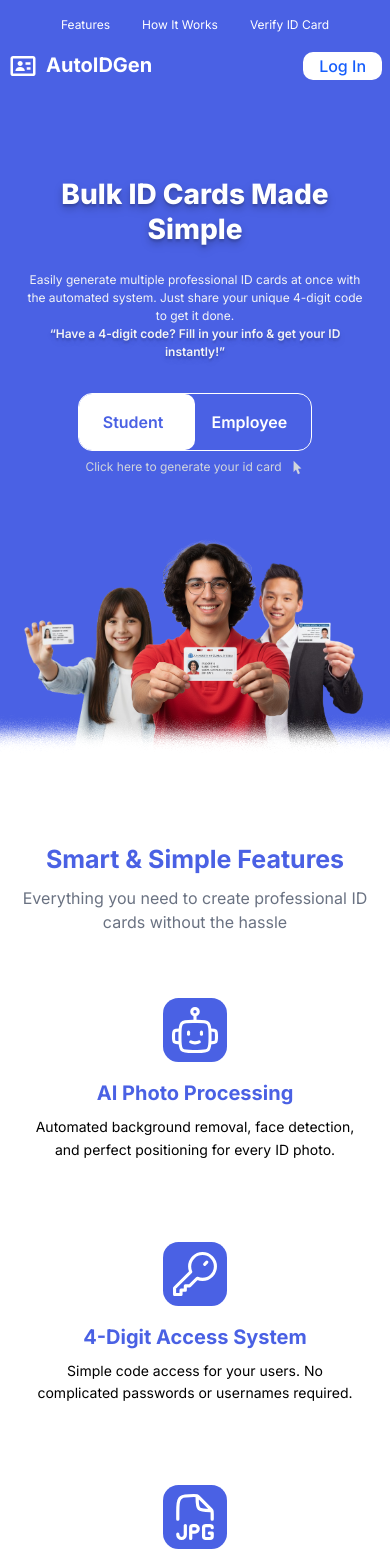
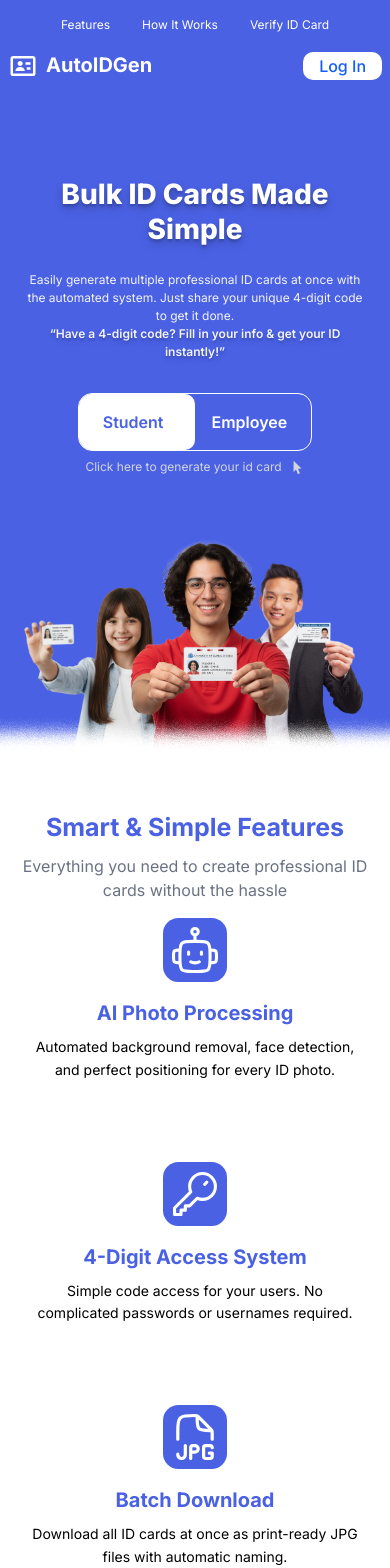
Before and after one commit to Hr-Sajib/autoIdGen-clientside, a Next.js app: page / in a window 390 px wide. Shown: the top 1568 px of the page. Built offline with nearby package versions, Linux system fonts and the light colour scheme; no server answers.

Commit message:
homepage dsign modifyed according to tahsin vai requirment

```diff
--- a/src/app/(StoreFront)/(Home)/(_components)/Features.tsx
+++ b/src/app/(StoreFront)/(Home)/(_components)/Features.tsx
@@ -99,9 +99,9 @@ const FeatureCard: React.FC<FeatureCardProps> = ({ title, description, imageSrc
 
 const Features: React.FC = () => {
   return (
-    <div id='features' className="py-10 bg-white p-4">
-      <div className="mx-auto max-w-7xl py-12">
-        <div className="text-center mb-12">
+    <div id='features' className="pt-10 bg-white p-4">
+      <div className="mx-auto max-w-7xl py-4 lg:py-12">
+        <div className="text-center lg:mb-12">
           <h2 className="text-[clamp(25px,2.5vw,30px)] font-bold text-[#4A61E4] mb-2">
             Smart & Simple Features
           </h2>
--- a/src/app/(StoreFront)/(Home)/(_components)/FourDigitAccessSystem.tsx
+++ b/src/app/(StoreFront)/(Home)/(_components)/FourDigitAccessSystem.tsx
@@ -15,9 +15,9 @@ const FourDigitAccessSystem: React.FC = () => {
         </p>
 
         {/* Batch Code Section */}
-    <div className="mb-10 px-4 sm:px-8 md:px-16 lg:px-20 py-6 sm:py-8 md:py-10 rounded-xl
-shadow-[0_8px_25px_-5px_rgba(79,70,229,0.08)]
-hover:shadow-[0_8px_25px_-5px_rgba(79,70,229,0.18)]
+    <div className="md:mb-10 px-4 sm:px-8 md:px-16 lg:px-20 py-6 sm:py-8 md:py-10 rounded-xl
+md:shadow-[0_8px_25px_-5px_rgba(79,70,229,0.08)]
+md:hover:shadow-[0_8px_25px_-5px_rgba(79,70,229,0.18)]
  inline-block w-full max-w-3xl mx-auto">
   <div className="text-[clamp(9px,1.5vw,18px)] text-gray-800 font-medium mb-8 sm:mb-12">
     Your Unique Batch code
--- a/src/app/(StoreFront)/(Home)/(_components)/TemplateSection.tsx
+++ b/src/app/(StoreFront)/(Home)/(_components)/TemplateSection.tsx
@@ -12,7 +12,7 @@ const TemplateSelection: React.FC = () => {
   //   const portraitCard = "/api/placeholder/320/200";
 
   return (
-    <div className="py-16">
+    <div className="pb-16">
       <div className="">
         {/* Section Header */}
         <div className="text-center pt-16 pb-10 relative">
```
